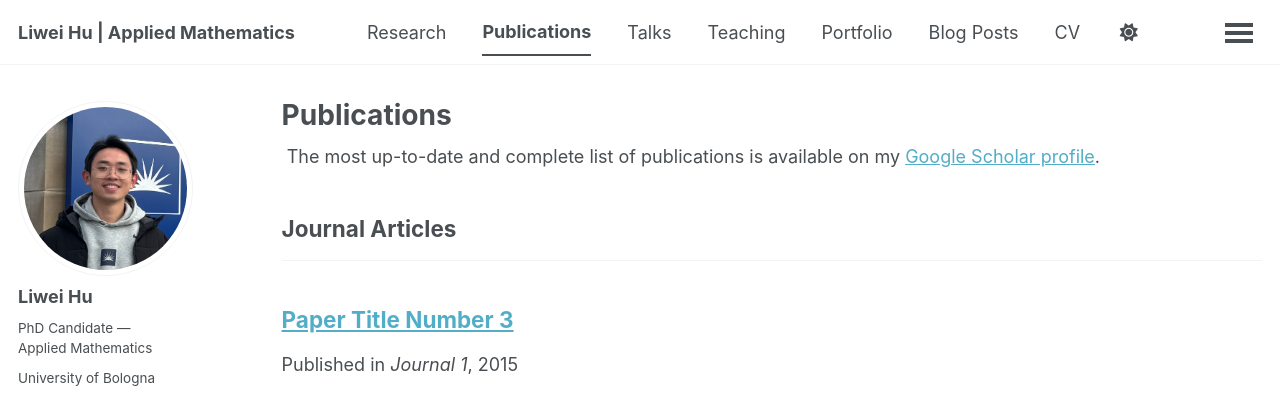
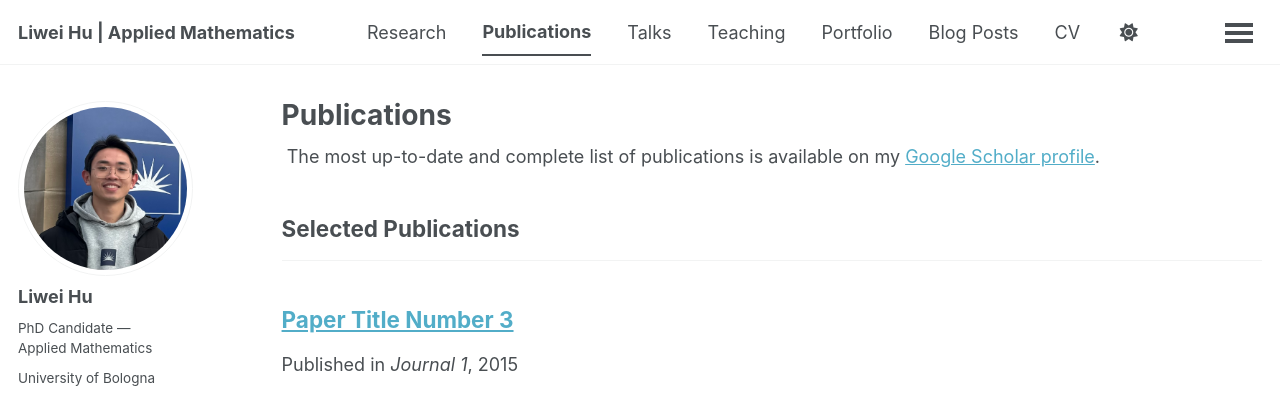
Before and after one commit to liweihu2/liweihu2.github.io, a Jekyll site: the page built from _pages/publications.html, in a window 1280 px wide and 900 px high. Shown: the top 406 px of the window. Built offline with Jekyll 4.4.1, drawn with Linux system fonts in a browser that asks for light colours; some web fonts are replaced; a script bundle is joined from its source files by our own code; library files that are not in the unit come from our copies.

Commit message:
selected_papers

```diff
--- a/_config.yml
+++ b/_config.yml
@@ -89,7 +89,7 @@ publication_category:
   books:
     title: 'Books'
   manuscripts:
-    title: 'Journal Articles'
+    title: 'Selected Publications'
   conferences:
     title: 'Conference Papers'
 
```
